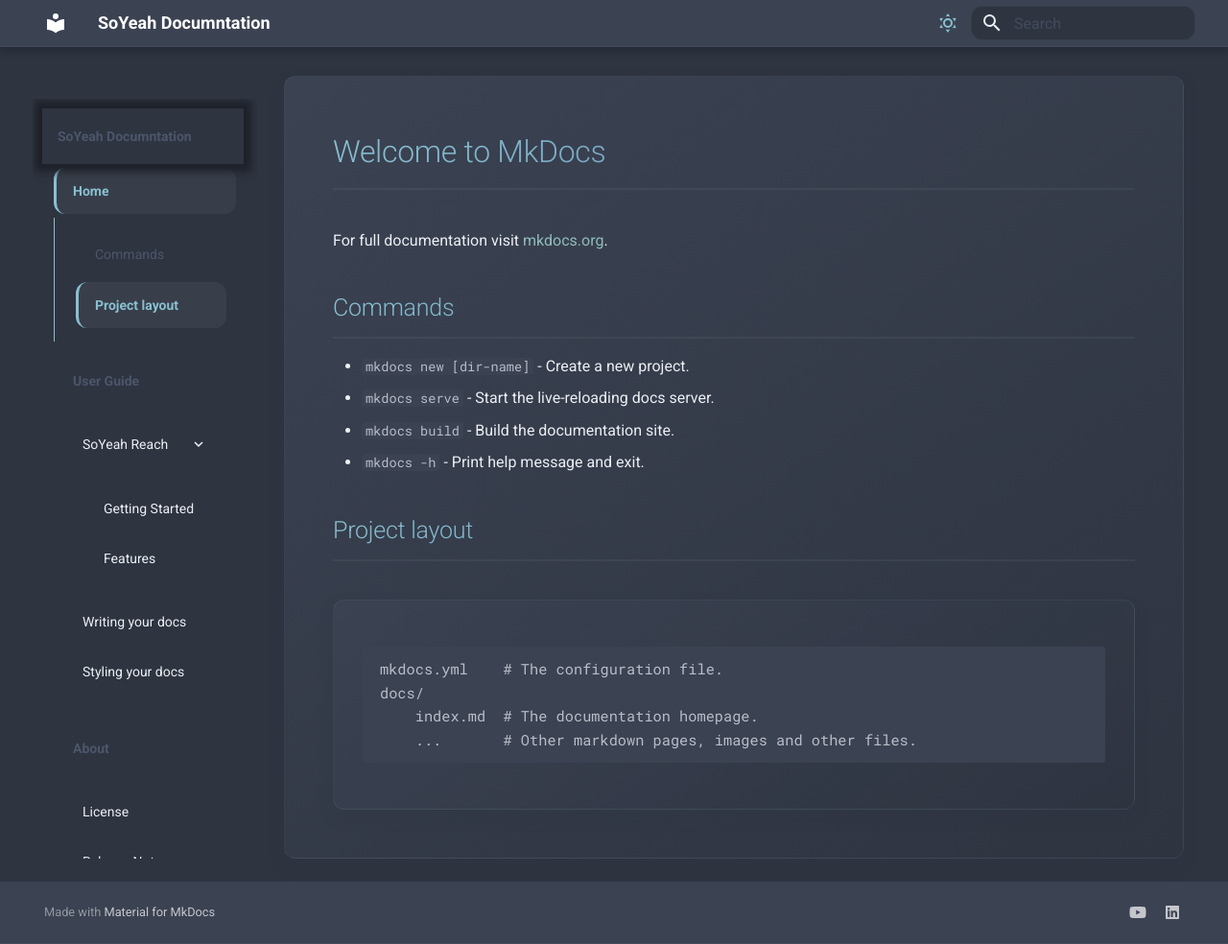
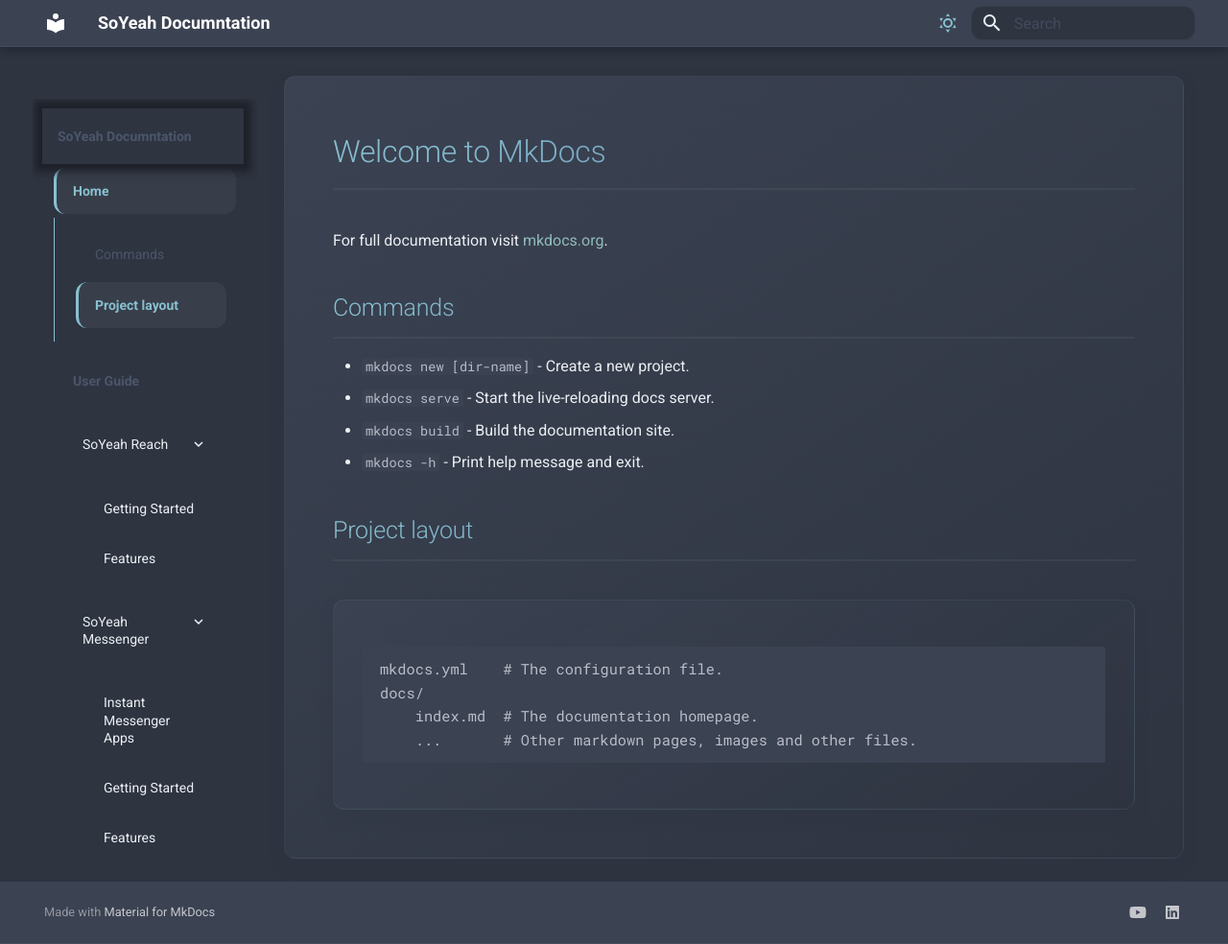
Before and after one commit to SoYeah42/Documents, an MkDocs documentation site: the page built from docs/index.md, in a window 1280 px wide and 984 px high. Shown: the whole window at 96% size. Built offline with MkDocs 1.6.1 and Material for MkDocs 9.7.7, drawn with Linux system fonts in a browser that asks for light colours.

Commit message:
css changes

```diff
--- a/mkdocs.yml
+++ b/mkdocs.yml
@@ -72,6 +72,10 @@
     - SoYeah Reach:
       - Getting Started: getting-started.md
       - Features: features.md
+    - SoYeah Messenger:
+      - Instant Messenger Apps: instant_messenger_apps.md
+      - Getting Started: getting-started.md
+      - Features: features.md
     - Writing your docs: writing-your-docs.md
     - Styling your docs: styling-your-docs.md
   - About:
```
Also changed, not shown: docs/instant_messenger_apps.md (added, +11 -0 lines).
